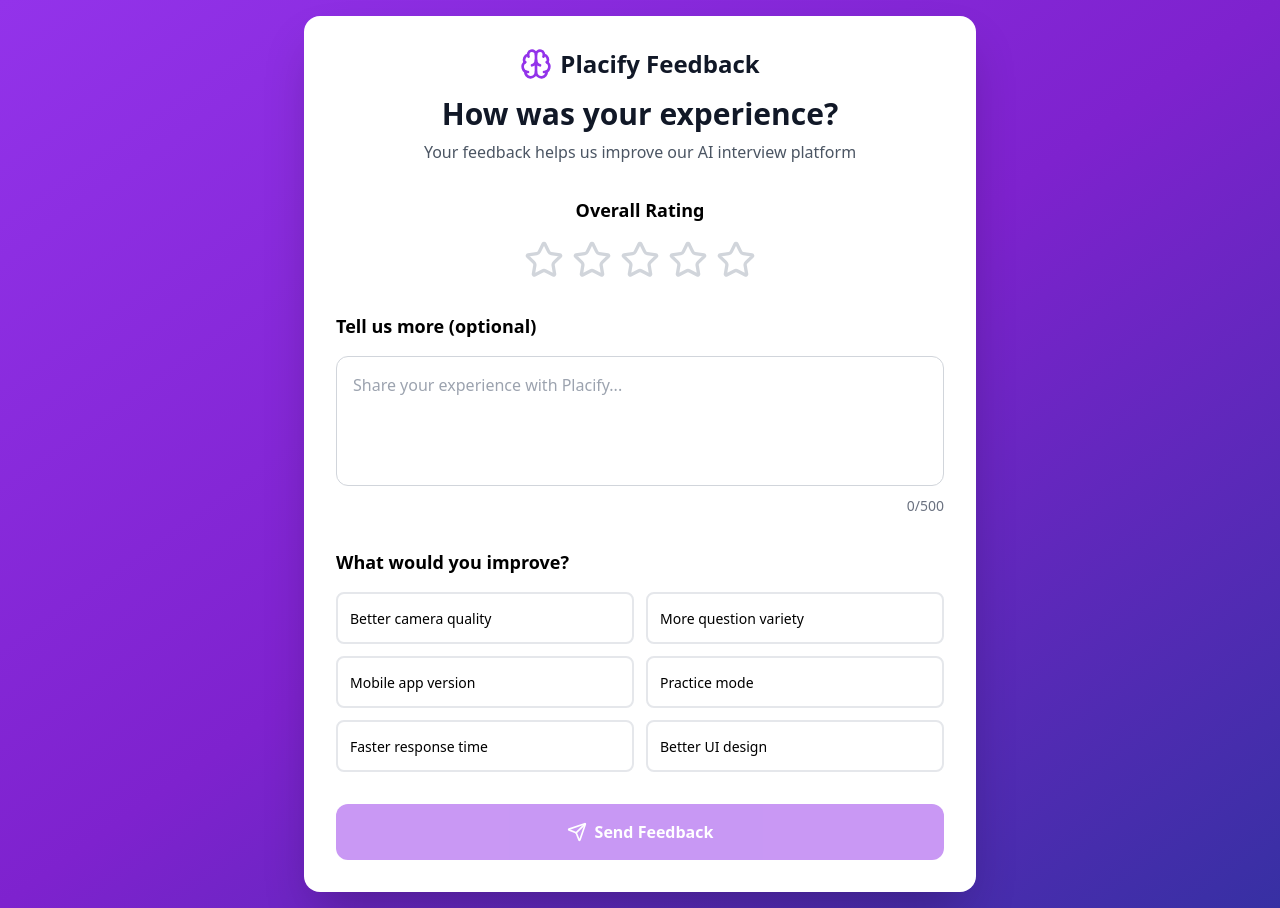
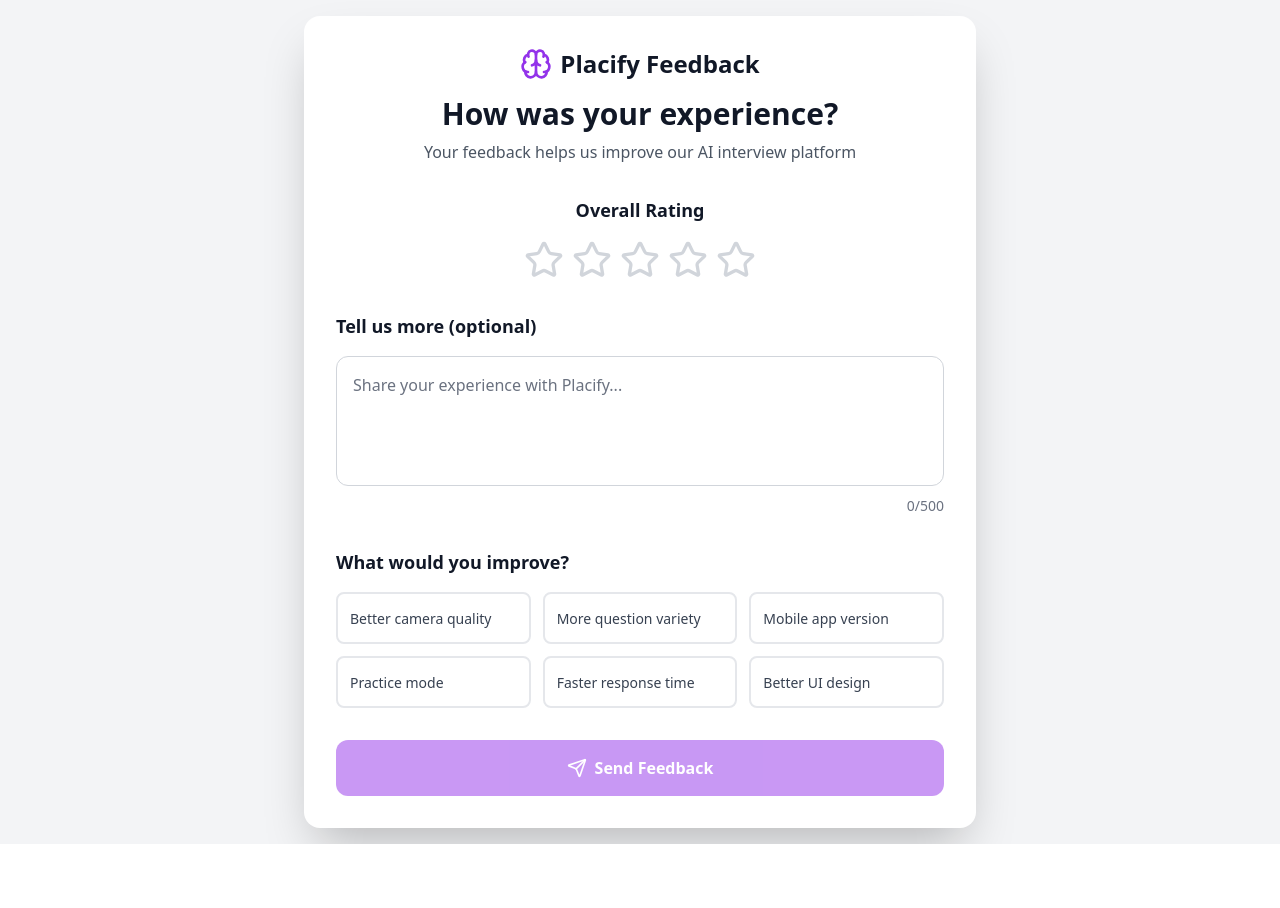
Before and after one commit to alizayadahmadriyaz/Placify-Smarter_Placements-Sharper_Talent, a React (Vite) app: page /feedback in a window 1280 px wide. After the commit the page ends 844 px from the top, so only its background shows below. Built offline with nearby package versions, Linux system fonts and the light colour scheme; no server answers.

Commit message:
fix(ui): implement dark mode for feedback page

```diff
--- a/src/pages/FeedbackPage.jsx
+++ b/src/pages/FeedbackPage.jsx
@@ -72,12 +72,14 @@
       <motion.div
         initial={{ opacity: 0, scale: 0.9 }}
         animate={{ opacity: 1, scale: 1 }}
-        className="min-h-screen bg-gradient-to-br from-purple-600 via-purple-700 to-indigo-800 flex items-center justify-center p-4"
+        // FIX: The outer background should also respect the theme for consistency.
+        className="min-h-screen bg-gray-100 dark:bg-slate-900 flex items-center justify-center p-4"
       >
-        <div className="bg-white rounded-2xl shadow-2xl p-8 max-w-md w-full text-center">
+        {/* FIX: Changed bg-white and text colors */}
+        <div className="bg-white dark:bg-slate-800 rounded-2xl shadow-2xl p-8 max-w-md w-full text-center">
           <CheckCircle className="w-16 h-16 text-green-500 mx-auto mb-4" />
-          <h2 className="text-2xl font-bold text-gray-900 mb-2">Thank You!</h2>
-          <p className="text-gray-600 mb-6">
+          <h2 className="text-2xl font-bold text-gray-900 dark:text-gray-100 mb-2">Thank You!</h2>
+          <p className="text-gray-600 dark:text-gray-400 mb-6">
             Your feedback has been sent to our team. We appreciate your input!
           </p>
           <button
@@ -95,38 +97,43 @@
     <motion.div
       initial={{ opacity: 0 }}
       animate={{ opacity: 1 }}
-      className="min-h-screen bg-gradient-to-br from-purple-600 via-purple-700 to-indigo-800 flex items-center justify-center p-4"
+      // FIX: The outer background should also respect the theme for consistency.
+      className="min-h-screen bg-gray-100 dark:bg-slate-900 flex items-center justify-center p-4"
     >
       <motion.div
         initial={{ y: 50, opacity: 0 }}
         animate={{ y: 0, opacity: 1 }}
-        className="bg-white rounded-2xl shadow-2xl p-8 max-w-2xl w-full"
+        // FIX: Changed bg-white to support dark mode
+        className="bg-white dark:bg-slate-800 rounded-2xl shadow-2xl p-8 max-w-2xl w-full"
       >
         {/* Header */}
         <div className="text-center mb-8">
           <div className="flex items-center justify-center space-x-2 mb-4">
-            <Brain className="w-8 h-8 text-purple-600" />
-            <span className="text-2xl font-bold text-gray-900">Placify Feedback</span>
+            <Brain className="w-8 h-8 text-purple-600 dark:text-purple-400" />
+            {/* FIX: Changed text colors */}
+            <span className="text-2xl font-bold text-gray-900 dark:text-gray-100">Placify Feedback</span>
           </div>
-          <h2 className="text-3xl font-bold text-gray-900 mb-2">
+          <h2 className="text-3xl font-bold text-gray-900 dark:text-gray-100 mb-2">
             How was your experience?
           </h2>
-          <p className="text-gray-600">
+          <p className="text-gray-600 dark:text-gray-400">
             Your feedback helps us improve our AI interview platform
           </p>
         </div>
 
         {error && (
-          <div className="mb-6 p-4 bg-red-50 border border-red-200 rounded-lg flex items-center space-x-2">
-            <AlertCircle className="w-5 h-5 text-red-600" />
-            <span className="text-red-700">{error}</span>
+            // FIX: Added dark mode styles for the error alert
+          <div className="mb-6 p-4 bg-red-50 dark:bg-red-900/20 border border-red-200 dark:border-red-500/30 rounded-lg flex items-center space-x-2">
+            <AlertCircle className="w-5 h-5 text-red-600 dark:text-red-400" />
+            <span className="text-red-700 dark:text-red-400">{error}</span>
           </div>
         )}
 
         <form onSubmit={handleSubmit} className="space-y-8">
           {/* Star Rating */}
           <div className="text-center">
-            <h3 className="text-lg font-semibold mb-4">Overall Rating</h3>
+            {/* FIX: Changed text color */}
+            <h3 className="text-lg font-semibold mb-4 text-gray-900 dark:text-gray-100">Overall Rating</h3>
             <div className="flex justify-center space-x-2">
               {[1,2,3,4,5].map(star => (
                 <motion.button
@@ -138,10 +145,11 @@
                   className="focus:outline-none"
                 >
                   <Star
-                    className={`w-10 h-10 ${
+                    className={`w-10 h-10 transition-colors ${
                       star <= rating
                         ? 'text-yellow-400 fill-current'
-                        : 'text-gray-300'
+                        // FIX: Changed inactive star color for dark mode
+                        : 'text-gray-300 dark:text-gray-600'
                     }`}
                   />
                 </motion.button>
@@ -151,7 +159,8 @@
               <motion.p
                 initial={{ opacity: 0 }}
                 animate={{ opacity: 1 }}
-                className="text-purple-600 font-medium mt-2"
+                // FIX: Changed text color
+                className="text-purple-600 dark:text-purple-400 font-medium mt-2"
               >
                 {rating === 5 ? 'Excellent!' :
                  rating === 4 ? 'Very Good!' :
@@ -163,34 +172,39 @@
 
           {/* Testimonial */}
           <div>
-            <h3 className="text-lg font-semibold mb-4">Tell us more (optional)</h3>
+            {/* FIX: Changed text color */}
+            <h3 className="text-lg font-semibold mb-4 text-gray-900 dark:text-gray-100">Tell us more (optional)</h3>
+            {/* FIX: Added dark mode styles for textarea */}
             <textarea
               value={testimonial}
               onChange={(e) => setTestimonial(e.target.value)}
               rows="4"
-              className="w-full p-4 border border-gray-300 rounded-xl resize-none focus:outline-none focus:ring-2 focus:ring-purple-500"
+              className="w-full p-4 bg-transparent dark:bg-slate-700 border border-gray-300 dark:border-gray-600 rounded-xl resize-none focus:outline-none focus:ring-2 focus:ring-purple-500 text-gray-800 dark:text-gray-200 placeholder-gray-500 dark:placeholder-gray-400"
               placeholder="Share your experience with Placify..."
               maxLength="500"
             />
-            <div className="text-right text-sm text-gray-500 mt-1">
+            {/* FIX: Changed text color */}
+            <div className="text-right text-sm text-gray-500 dark:text-gray-400 mt-1">
               {testimonial.length}/500
             </div>
           </div>
 
           {/* Improvement Suggestions */}
           <div>
-            <h3 className="text-lg font-semibold mb-4">What would you improve?</h3>
-            <div className="grid grid-cols-2 gap-3">
+            {/* FIX: Changed text color */}
+            <h3 className="text-lg font-semibold mb-4 text-gray-900 dark:text-gray-100">What would you improve?</h3>
+            <div className="grid grid-cols-2 sm:grid-cols-3 gap-3">
               {improvementOptions.map(option => (
                 <motion.button
                   key={option}
                   type="button"
                   whileHover={{ scale: 1.02 }}
                   onClick={() => handleImprovementToggle(option)}
+                  // FIX: Added dark mode styles for active and inactive buttons
                   className={`p-3 text-left border-2 rounded-lg transition ${
                     improvements.includes(option)
-                      ? 'border-purple-500 bg-purple-50 text-purple-700'
-                      : 'border-gray-200 hover:border-purple-300'
+                      ? 'border-purple-500 bg-purple-50 text-purple-700 dark:bg-purple-900/50 dark:text-purple-300'
+                      : 'border-gray-200 dark:border-gray-700 text-gray-700 dark:text-gray-300 hover:border-purple-300 dark:hover:border-purple-500'
                   }`}
                 >
                   <span className="text-sm font-medium">{option}</span>
```
